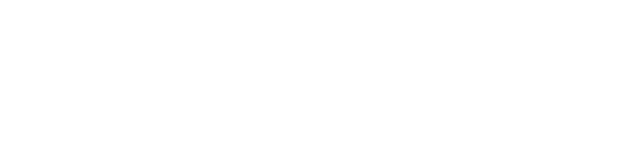
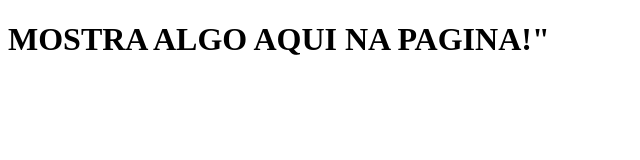
Before and after one commit to ricardovmr/docker-course, a plain HTML site: page ex-volume2/htdocs/modelo2.html in a window 1280 px wide. Shown: the whole page, without its empty margins (0-640 px from the left). Drawn offline with Linux system fonts and the light colour scheme.

Commit message:
modelo2.html modificado

```diff
--- a/ex-volume2/htdocs/modelo2.html
+++ b/ex-volume2/htdocs/modelo2.html
@@ -7,6 +7,8 @@
 	</head>
 
 	<body>
+		<h1>MOSTRA ALGO AQUI NA PAGINA!"</h1>
+
 		<header>
 			<nav></nav>
 		</header>
```
Also changed, not shown: ex-volume2/htdocs/css/style.css (+4 -4 lines).
